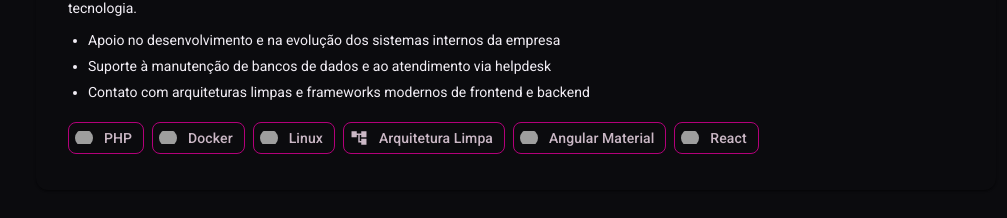
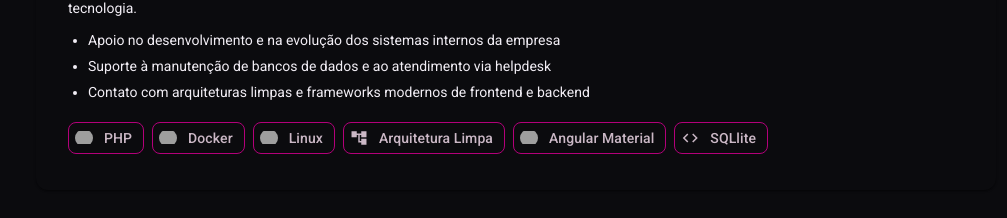
Before and after one commit to MariaClaraCorecha/portfolio, an Angular app: page / in a window 1280 px wide. Shown: the part 1076-1294 px from the top of the page, without its empty margins (124-1131 px from the left). Built offline with nearby package versions, Linux system fonts and the light colour scheme; grey boxes are pictures that could not be loaded.

Commit message:
feat: update technologies in ExperienceEntry to replace React with SQLlite

```diff
--- a/src/app/experience/experience.ts
+++ b/src/app/experience/experience.ts
@@ -60,7 +60,7 @@ export class Experience {
         'Suporte à manutenção de bancos de dados e ao atendimento via helpdesk',
         'Contato com arquiteturas limpas e frameworks modernos de frontend e backend',
       ],
-      technologies: ['PHP', 'Docker', 'Linux', 'Arquitetura Limpa', 'Angular Material', 'React'],
+      technologies: ['PHP', 'Docker', 'Linux', 'Arquitetura Limpa', 'Angular Material', 'SQLlite'],
     },
   ];
 
```
